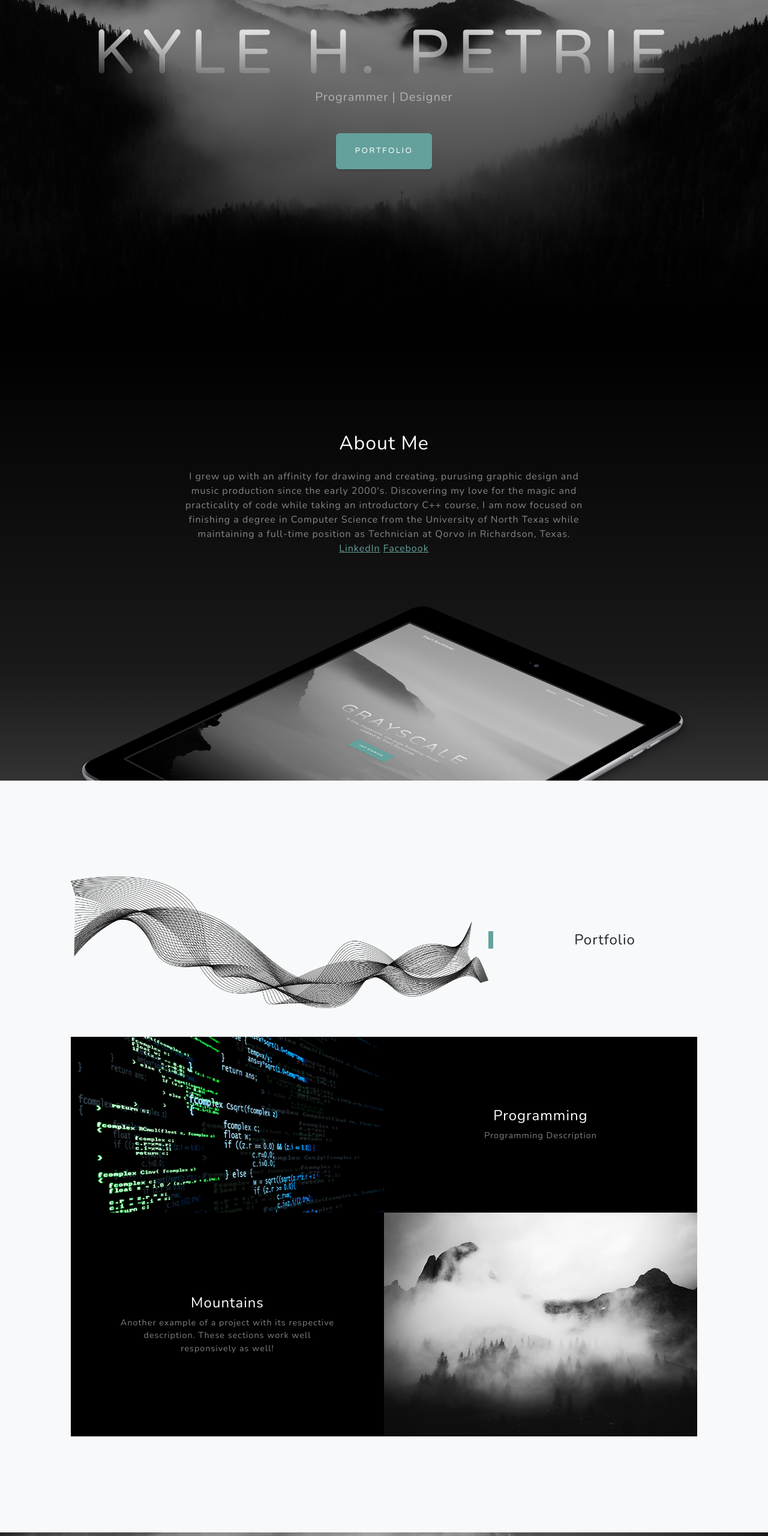
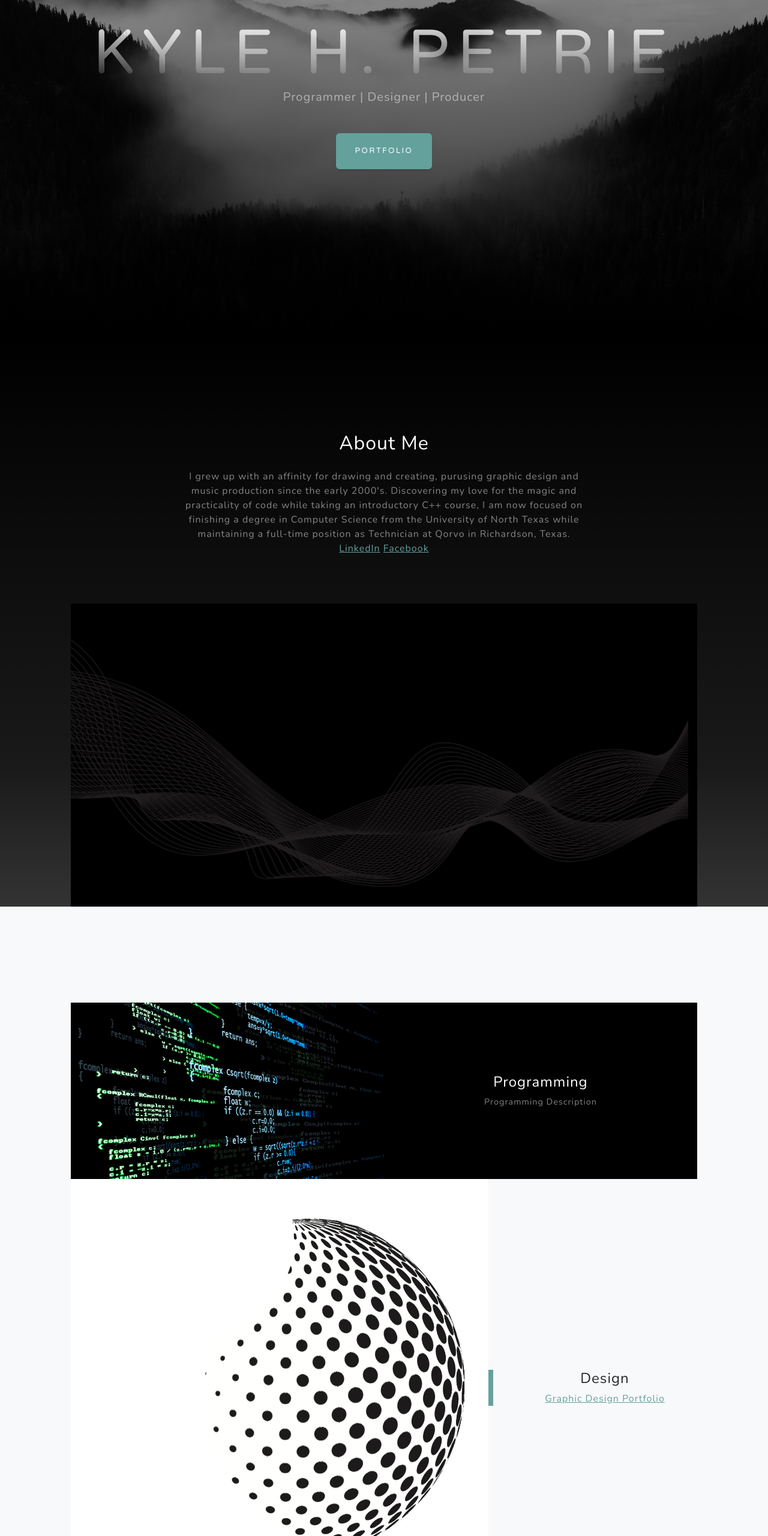
Before and after one commit to kyl3p3tri3/make-a-website, a plain HTML site: page index.html in a window 1280 px wide. Shown: the part 240-2800 px from the top of the page at 60% size. Drawn offline with nearby package versions, Linux system fonts and the light colour scheme.

Commit message:
added some images and more text

```diff
--- a/index.html
+++ b/index.html
@@ -39,7 +39,7 @@
                 <div class="d-flex justify-content-center">
                     <div class="text-center">
                         <h1 class="mx-auto my-0 text-uppercase">Kyle H. Petrie</h1>
-                        <h2 class="text-white-50 mx-auto mt-2 mb-5">Programmer | Designer</h2>
+                        <h2 class="text-white-50 mx-auto mt-2 mb-5">Programmer | Designer | Producer</h2>
                         <a class="btn btn-primary" href="#about">Portfolio</a>
                     </div>
                 </div>
@@ -61,23 +61,13 @@
                         </p>
                     </div>
                 </div>
-                <img class="img-fluid" src="assets/img/ipad.png" alt="..." />
+                <img class="img-fluid" src="assets/img/blacksmoke.png" alt="..." />
             </div>
         </section>
-        <!-- Portfolio-->
+        <!-- Projects-->
         <section class="projects-section bg-light" id="projects">
             <div class="container px-4 px-lg-5">
-                <!-- Featured Project Row-->
-                <div class="row gx-0 mb-4 mb-lg-5 align-items-center">
-                    <div class="col-xl-8 col-lg-7"><img class="img-fluid mb-3 mb-lg-0" src="assets/img/blacksmokematrix.png" alt="..." /></div>
-                    <div class="col-xl-4 col-lg-5">
-                        <div class="featured-text text-center text-lg-left">
-                            <h4>Portfolio</h4>
-                            <p class="text-black-50 mb-0">
-                        </div>
-                    </div>
-                </div>
-                <!-- Project One Row-->
+                <!-- Programming Row-->
                 <div class="row gx-0 mb-5 mb-lg-0 justify-content-center">
                     <div class="col-lg-6"><img class="img-fluid" src="assets/img/programming.jpg" alt="..." /></div>
                     <div class="col-lg-6">
@@ -91,6 +81,19 @@
                         </div>
                     </div>
                 </div>
+                <!-- Design Row-->
+                <div class="row gx-0 mb-4 mb-lg-5 align-items-center">
+                    <div class="col-xl-8 col-lg-7"><img class="img-fluid mb-3 mb-lg-0" src="assets/img/dotSphere.png" alt="..." /></div>
+                    <div class="col-xl-4 col-lg-5">
+                        <div class="featured-text text-center text-lg-left">
+                            <h4>Design</h4>
+                            <p class="text-black-50 mb-0">
+                                <a href="https://www.behance.net/petriek489c">Graphic Design Portfolio</a>
+                            </p>
+                        </div>
+                    </div>
+                </div>
+
                 <!-- Project Two Row-->
                 <div class="row gx-0 justify-content-center">
                     <div class="col-lg-6"><img class="img-fluid" src="assets/img/demo-image-02.jpg" alt="..." /></div>
@@ -98,8 +101,10 @@
                         <div class="bg-black text-center h-100 project">
                             <div class="d-flex h-100">
                                 <div class="project-text w-100 my-auto text-center text-lg-right">
-                                    <h4 class="text-white">Mountains</h4>
-                                    <p class="mb-0 text-white-50">Another example of a project with its respective description. These sections work well responsively as well!</p>
+                                    <h4 class="text-white">Music Production</h4>
+                                    <p class="mb-0 text-white-50">
+                                        <a href="https://soundcloud.com/mblzzz">Soundcloud</a>
+                                    </p>
                                 </div>
                             </div>
                         </div>
@@ -171,7 +176,7 @@
                                 <i class="fas fa-envelope text-primary mb-2"></i>
                                 <h4 class="text-uppercase m-0">Email</h4>
                                 <hr class="my-4 mx-auto" />
-                                <div class="small text-black-50"><a href="#!">hello@yourdomain.com</a></div>
+                                <div class="small text-black-50"><a href="#!">petrie.k@icloud.com</a></div>
                             </div>
                         </div>
                     </div>
@@ -181,7 +186,7 @@
                                 <i class="fas fa-mobile-alt text-primary mb-2"></i>
                                 <h4 class="text-uppercase m-0">Phone</h4>
                                 <hr class="my-4 mx-auto" />
-                                <div class="small text-black-50">+1 (555) 902-8832</div>
+                                <div class="small text-black-50">+1 (214) 218-2027</div>
                             </div>
                         </div>
                     </div>
```
Also changed, not shown: assets/img/blacksmoke.png (added), assets/img/blacksmokematrix.png (deleted), assets/img/dotSphere.png (added), 2 other files.
